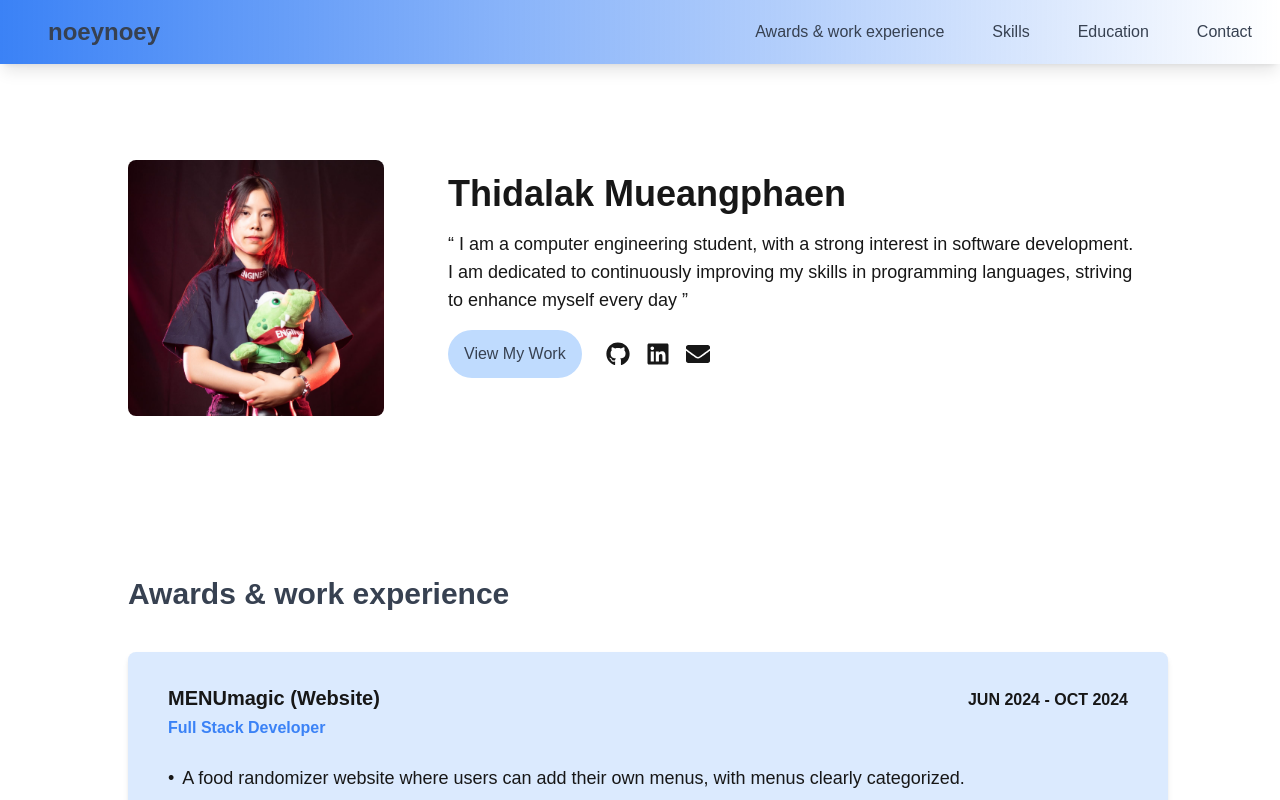
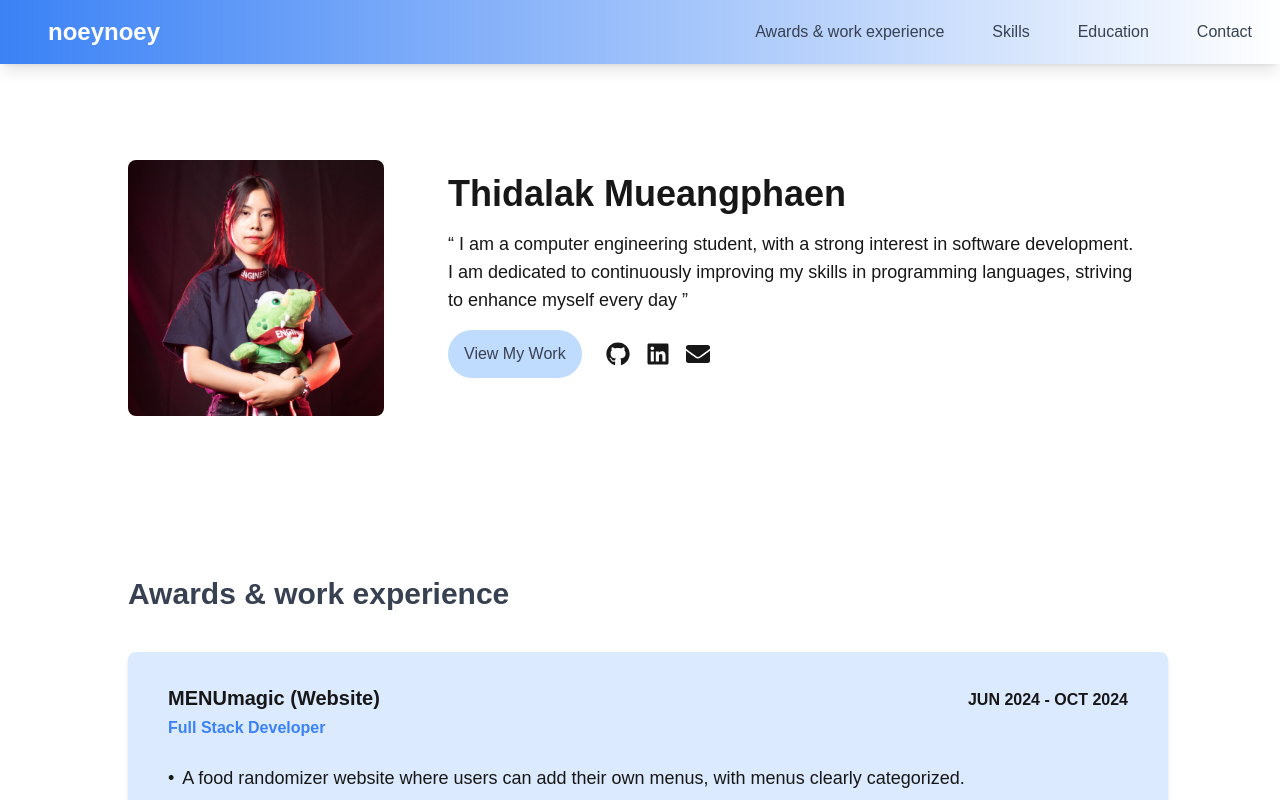
Before and after one commit to ThidalakMuaengphaen/portfolio, a Next.js app: page / in a window 1280 px wide. Shown: the top 800 px of the page. Built offline with nearby package versions, Linux system fonts and the light colour scheme.

Commit message:
text white

```diff
--- a/components/nav.tsx
+++ b/components/nav.tsx
@@ -12,7 +12,7 @@ const Navbar: React.FC = () => {
     <nav className="bg-gradient-to-r from-blue-500 to-primaryBlue p-4 shadow-lg fixed top-0 w-full z-50">
       <div className="container mx-auto flex justify-between items-center">
         {/* Logo */}
-        <h1 className="text-gray-700 text-2xl font-bold ml-8">noeynoey</h1>
+        <h1 className="text-white text-2xl font-bold ml-8">noeynoey</h1>
 
         {/* Desktop Menu */}
         <ul className="hidden md:flex space-x-6">
```
